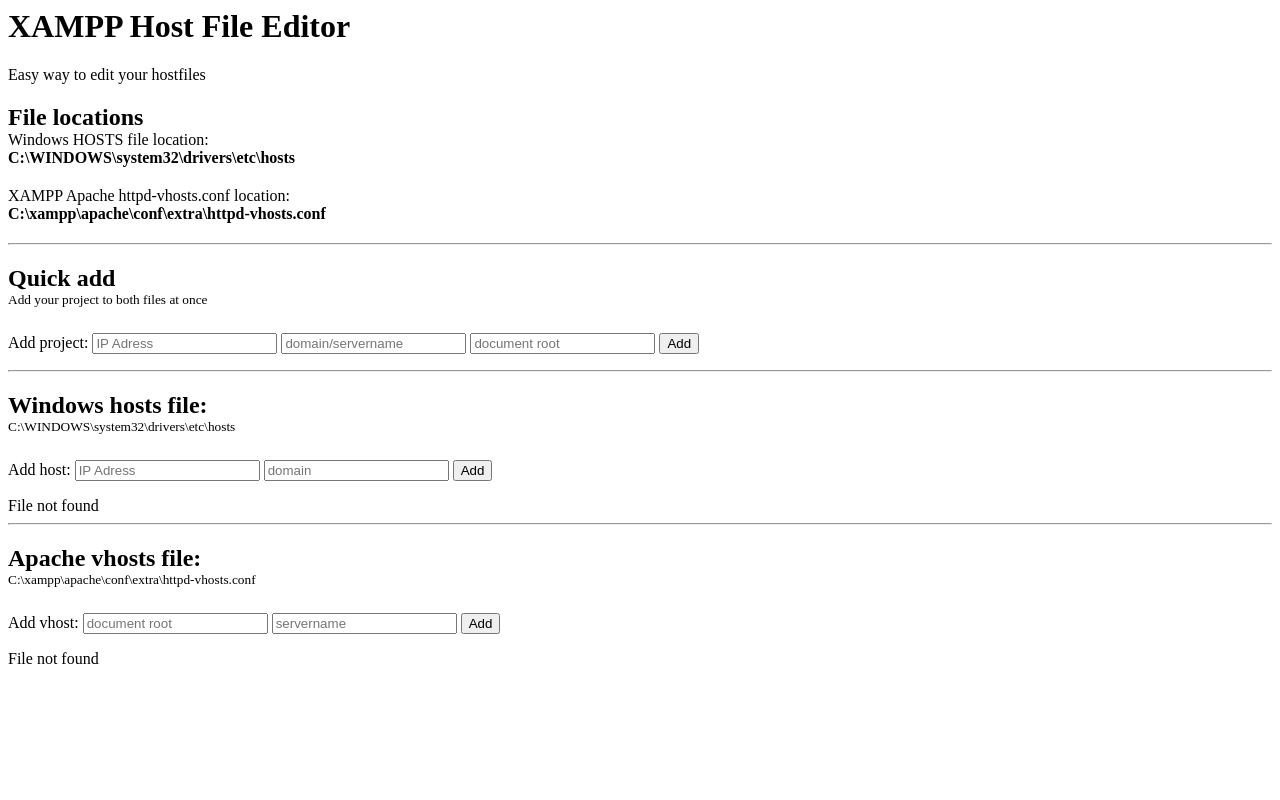
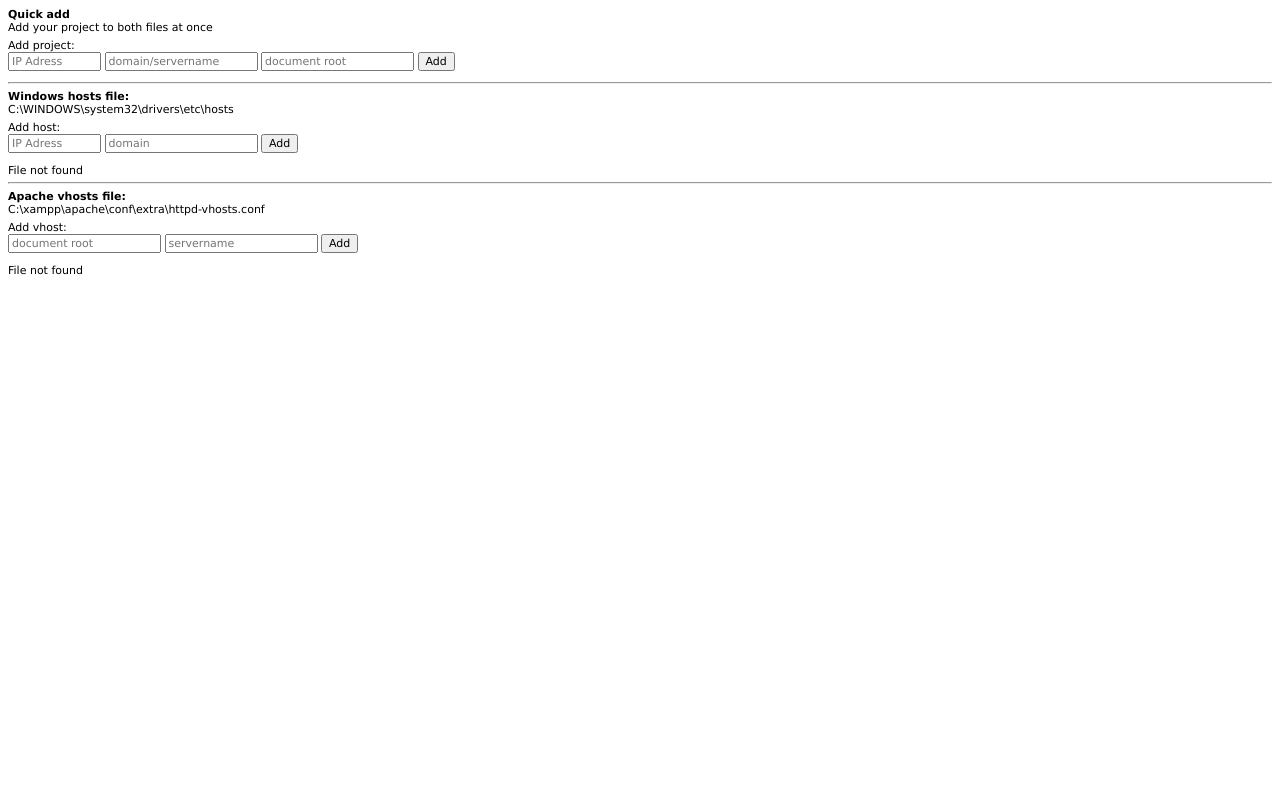
Before and after one commit to maartenla/HostFileEditor, a PHP site: page / in a window 1280 px wide. Run offline with PHP 8.4, Linux system fonts and the light colour scheme.

Commit message:
Aanpassingen index.php voor dashboard widget

```diff
--- a/index.php
+++ b/index.php
@@ -1,10 +1,14 @@
 <?php
-
 include_once("class_hostfilereader.php");
 
 $oHostFileReader = new HostFileReader();
 ?>
 <style>
+	* {
+		font-family: Verdana, Tahoma, Arial, sans-serif;
+		font-size: 11px;
+	}
+
     h2{
         margin-bottom:0px;
     }
@@ -16,52 +20,33 @@
     .host-table th{
         text-align: left;
         border-bottom: 1px solid rgba(0, 0, 0, 0.20);
-        padding-right: 60px;
+        padding-right: 20px;
     }
 
 
     .host-table td{
        padding-bottom:8px;
-
-
     }
 
     .host-table td.status,.delete,.servername{
-        padding-left:30px;
+        padding-left:20px;
     }
 
 
 
 </style>
-<h1>XAMPP Host File Editor</h1>
-Easy way to edit your hostfiles
-
-<h2>File locations</h2>
-<div>
-
-    <div style='margin-bottom:20px'>
-        <div style="width:450px">Windows HOSTS file location:</div>
-        <div><b><?= $oHostFileReader->windowsHostsFile ?></b></div>
-    </div>
-    <div style='margin-bottom: 20px'>
-        <div>XAMPP Apache httpd-vhosts.conf location:</div>
-        <div><b><?= $oHostFileReader->apacheVHostsFile ?></b></div>
-    </div>
-
-</div>
-<hr>
-<h2>Quick add</h2>
+<strong>Quick add</strong><br />
     <sup>Add your project to both files at once</sup>
-    <div style='margin-top:25px'>
+    <div style='margin-top:5px'>
         <form action="formhandler.php?action=add_both" method="post">
-            Add project: <input type='text' placeholder="IP Adress" name="ipaddress" autocomplete="off"> <input type='text' placeholder='domain/servername' name="domain" autocomplete="off"> <input type='text' placeholder="document root" name='documentroot' autocomplet="off">
+            Add project:<br /><input type='text' placeholder="IP Adress" size="10" name="ipaddress" autocomplete="off"> <input type='text' placeholder='domain/servername' name="domain" autocomplete="off"> <input type='text' placeholder="document root" name='documentroot' autocomplet="off">
             <button type='submit'>Add</button>
         </form>
 
     </div>
 
 <hr>
- <h2>Windows hosts file:</h2>
+ <strong>Windows hosts file:</strong><br />
  <sup><?= $oHostFileReader->windowsHostsFile ?></sup>
 <?
 $bError = false;
@@ -75,16 +60,16 @@
 }
 ?>
 
-<div style='margin-top:25px'>
+<div style='margin-top:5px'>
 <form action="formhandler.php?action=add_win" method="post">
-Add host: <input type='text' placeholder="IP Adress" name="ipaddress" autocomplete="off"> <input type='text' placeholder='domain' name="domain" autocomplete="off"> <button type="submit">Add</button>
+Add host:<br /><input type='text' placeholder="IP Adress" name="ipaddress" size="10" autocomplete="off"> <input type='text' placeholder='domain' name="domain" autocomplete="off"> <button type="submit">Add</button>
 </form>
 </div>
 <?
 if(!$bError){
     ?>
-    <div  style='margin-top:25px'>
-        <table class="host-table" cellpadding="0" cellspacing="0">
+    <div  style='margin-top:5px'>
+        <table class="host-table" cellpadding="2" cellspacing="0">
             <thead>
                 <tr>
                     <th>IP Adress</th><th>Domain</th><th>&nbsp;</th><th>&nbsp;</th>
@@ -94,19 +79,19 @@
                 <?
                 foreach($aWindowsHosts as $aWindowsHost){
                     if($aWindowsHost[1] == "#"){
-                        $sStatus = "Enable";
+                        $sStatusImage = "images/bullet_red.png";
                         $toStatus = "e";
                     }
                     else{
-                        $sStatus = "Disable";
+                        $sStatusImage = "images/bullet_green.png";
                         $toStatus = "d";
                     }
                     ?>
                     <tr>
                         <td><?= $aWindowsHost[2] ?></td>
                         <td><a href="<?= $aWindowsHost[3] ?>" target="_blank"><?= $aWindowsHost[3] ?></a></td>
-                        <td class="status"><a href="formhandler.php?action=status_win&to=<?= $toStatus ?>&domain=<?= $aWindowsHost[3] ?>&ip=<?= $aWindowsHost[2] ?>"><?= $sStatus ?></a></td>
-                        <td class="delete"><a href="formhandler.php?action=delete_win&domain=<?= $aWindowsHost[3] ?>&ipaddress=<?= $aWindowsHost[2] ?>">delete</a></td>
+                        <td class="status"><a href="formhandler.php?action=status_win&to=<?= $toStatus ?>&domain=<?= $aWindowsHost[3] ?>&ip=<?= $aWindowsHost[2] ?>"><img src="<?=$sStatusImage?>" alt="enable/disable" /></a></td>
+                        <td class="delete"><a href="formhandler.php?action=delete_win&domain=<?= $aWindowsHost[3] ?>&ipaddress=<?= $aWindowsHost[2] ?>"><img src="images/delete_16.png" alt="delete" /></a></td>
                     </tr>
                     <?
                 }
@@ -127,7 +112,7 @@
 ?>
 
 <hr>
-<h2>Apache vhosts file:</h2>
+<strong>Apache vhosts file:</strong><br />
 <sup><?= $oHostFileReader->apacheVHostsFile ?></sup>
 <?
 $bError = false;
@@ -140,16 +125,16 @@
     $sMsg = $e->getMessage();
 }
 ?>
-<div style='margin-top:25px'>
+<div style='margin-top:5px'>
     <form action="formhandler.php?action=add_apa" method="post">
-        Add vhost: <input type='text' placeholder="document root" name="documentroot" autocomplete="off"> <input type='text' placeholder='servername' name="servername" autocomplete="off"> <button type="submit">Add</button>
+        Add vhost:<br /><input type='text' placeholder="document root" name="documentroot" autocomplete="off"> <input type='text' placeholder='servername' name="servername" autocomplete="off"> <button type="submit">Add</button>
     </form>
 </div>
 <?
 if(!$bError){
     ?>
-<div  style='margin-top:25px'>
-    <table class="host-table" cellpadding="0" cellspacing="0">
+<div  style='margin-top:5px'>
+    <table class="host-table" cellpadding="2" cellspacing="0">
         <thead>
         <tr>
             <th>Documentroot</th><th class="servername">Servername</th><th>&nbsp;</th><th>&nbsp;</th>
@@ -159,19 +144,19 @@
             <?
             foreach($aApacheHosts as $aApacheHost){
                 if(stripos($aApacheHost[0],"#") === 0){
-                    $sStatus = "Enable";
+                    $sStatusImage = "images/bullet_red.png";
                     $toStatus = "e";
                 }
                 else{
-                    $sStatus = "Disable";
+                    $sStatusImage = "images/bullet_green.png";
                     $toStatus = "d";
                 }
                 ?>
             <tr>
                 <td><?= $aApacheHost[1] ?></td>
                 <td class="servername"><a href="<?= $aApacheHost[2] ?>" target="_blank"><?= $aApacheHost[2] ?></a></td>
-                <td class="status"><a href="formhandler.php?action=status_apa&to=<?= $toStatus ?>&servername=<?= $aApacheHost[2] ?>"><?= $sStatus ?></a></td>
-                <td class="delete"><a href="formhandler.php?action=delete_apa&servername=<?= $aApacheHost[2] ?>">delete</a></td>
+                <td class="status"><a href="formhandler.php?action=status_apa&to=<?= $toStatus ?>&servername=<?= $aApacheHost[2] ?>"><img src="<?=$sStatusImage?>" alt="enable/disable" /></a></td>
+                <td class="delete"><a href="formhandler.php?action=delete_apa&servername=<?= $aApacheHost[2] ?>"><img src="images/delete_16.png" alt="delete" /></a></td>
             </tr>
                 <?
             }
```
Also changed, not shown: images/bullet_green.png (added), images/bullet_red.png (added), images/delete_16.png (added).
